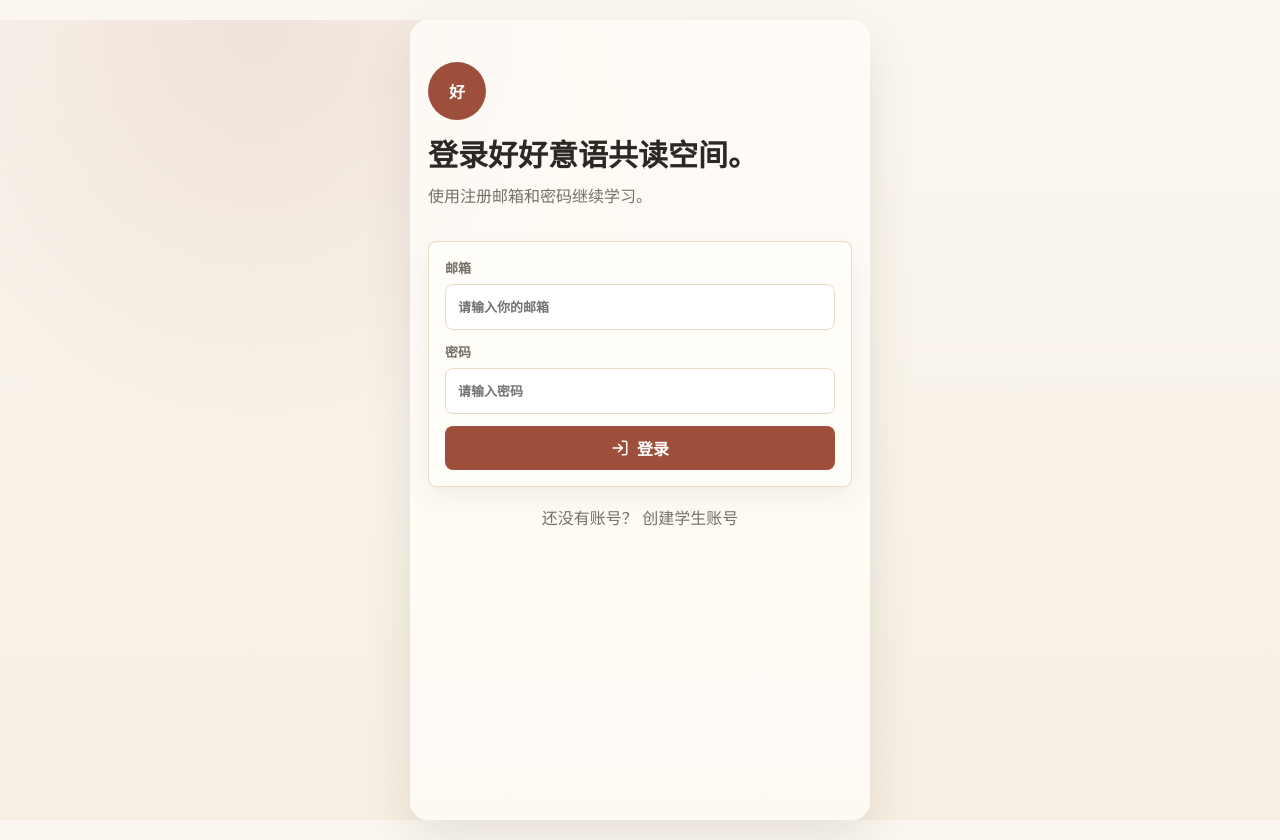
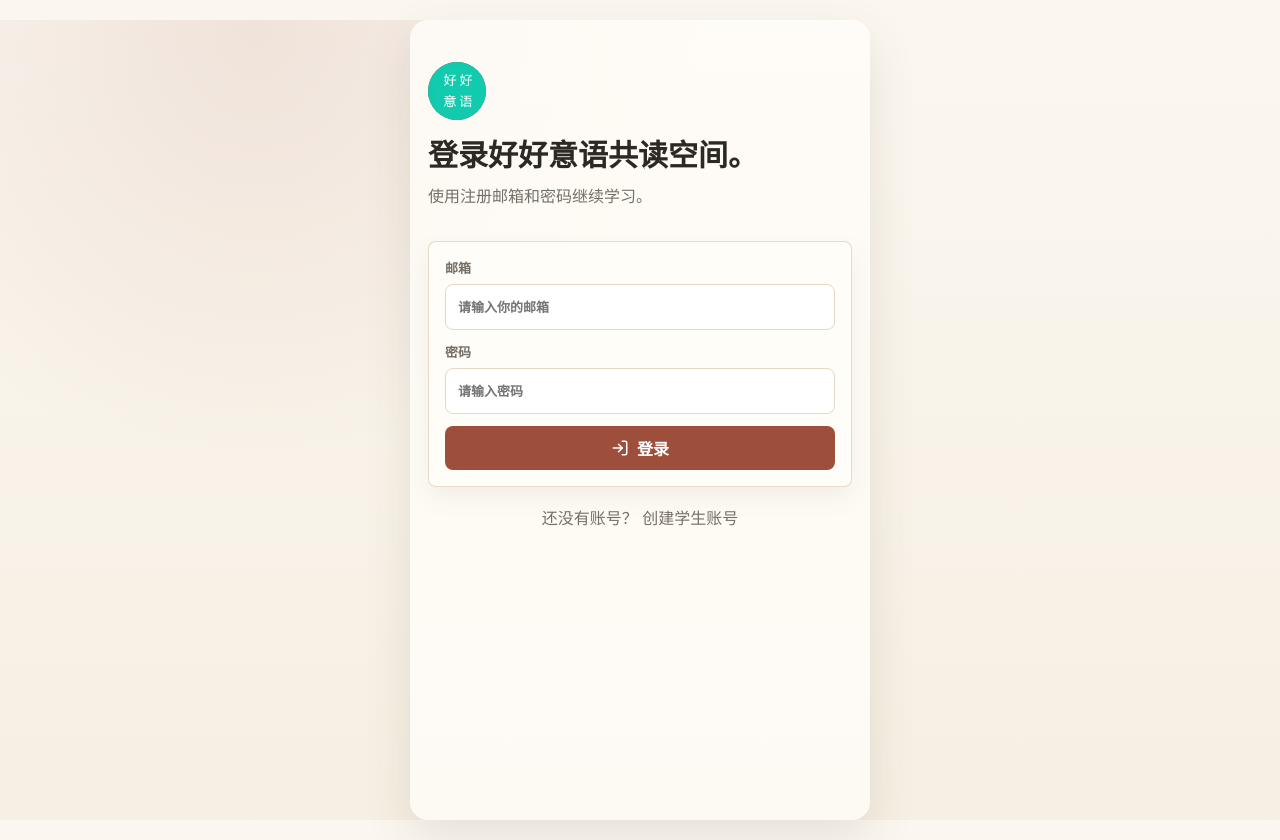
Before and after one commit to haohaoitaliano/haohao-reading-space, a Next.js app: page /login in a window 1280 px wide. Built offline with nearby package versions, Linux system fonts and the light colour scheme; no server answers.

Commit message:
refactor: unify brand marks

```diff
--- a/src/app/login/page.tsx
+++ b/src/app/login/page.tsx
@@ -3,6 +3,7 @@
 import Link from "next/link";
 import { LogIn } from "lucide-react";
 import { FormEvent, useState } from "react";
+import { BrandMark } from "@/components/BrandMark";
 import { getSafePostLoginPath } from "@/lib/auth-redirect";
 import { getPostLoginPath, type AuthProfile } from "@/lib/auth-policy";
 import { validateLoginFields } from "@/lib/password-auth";
@@ -59,7 +60,7 @@ export default function LoginPage() {
     <main className="app-shell">
       <section className="screen">
         <div className="hero">
-          <div className="brand-mark" style={{ width: 58, height: 58, marginBottom: 18 }}>好</div>
+          <BrandMark size={58} style={{ marginBottom: 18 }} />
           <h1>登录好好意语共读空间。</h1>
           <p>使用注册邮箱和密码继续学习。</p>
         </div>
--- a/src/app/register/page.tsx
+++ b/src/app/register/page.tsx
@@ -3,6 +3,7 @@
 import Link from "next/link";
 import { UserPlus } from "lucide-react";
 import { FormEvent, useState } from "react";
+import { BrandMark } from "@/components/BrandMark";
 import {
   getCampInviteMessage,
   isCampInviteSuccess,
@@ -73,7 +74,7 @@ export default function RegisterPage() {
     <main className="app-shell">
       <section className="screen">
         <div className="hero">
-          <div className="brand-mark" style={{ width: 58, height: 58, marginBottom: 18 }}>好</div>
+          <BrandMark size={58} style={{ marginBottom: 18 }} />
           <p className="kicker">学生注册</p>
           <h1>创建你的共读账号。</h1>
           <p>新账号会自动获得 student 角色。</p>
--- a/src/app/teacher/page.tsx
+++ b/src/app/teacher/page.tsx
@@ -19,7 +19,7 @@ export default async function TeacherPage() {
   return (
     <main className="app-shell">
       <section className="screen with-top">
-        <Header title="老师后台" subtitle={`${profile.display_name} · 管理员`} showBrandImage />
+        <Header title="老师后台" subtitle={`${profile.display_name} · 管理员`} />
         <div className="hero">
           <p className="kicker">Teacher Studio</p>
           <h1>选择今天要管理的内容。</h1>
--- /dev/null
+++ b/src/components/BrandMark.tsx
@@ -0,0 +1,21 @@
+import Image from "next/image";
+import type { CSSProperties } from "react";
+
+type BrandMarkProps = {
+  size?: number;
+  style?: CSSProperties;
+};
+
+export function BrandMark({ size = 40, style }: BrandMarkProps) {
+  return (
+    <Image
+      alt="好好意语"
+      className="brand-mark"
+      height={size}
+      src="/icons/icon-192.png"
+      style={{ width: size, height: size, objectFit: "contain", ...style }}
+      unoptimized
+      width={size}
+    />
+  );
+}
```
Also changed, not shown: src/components/Header.tsx (+3 -14 lines).
